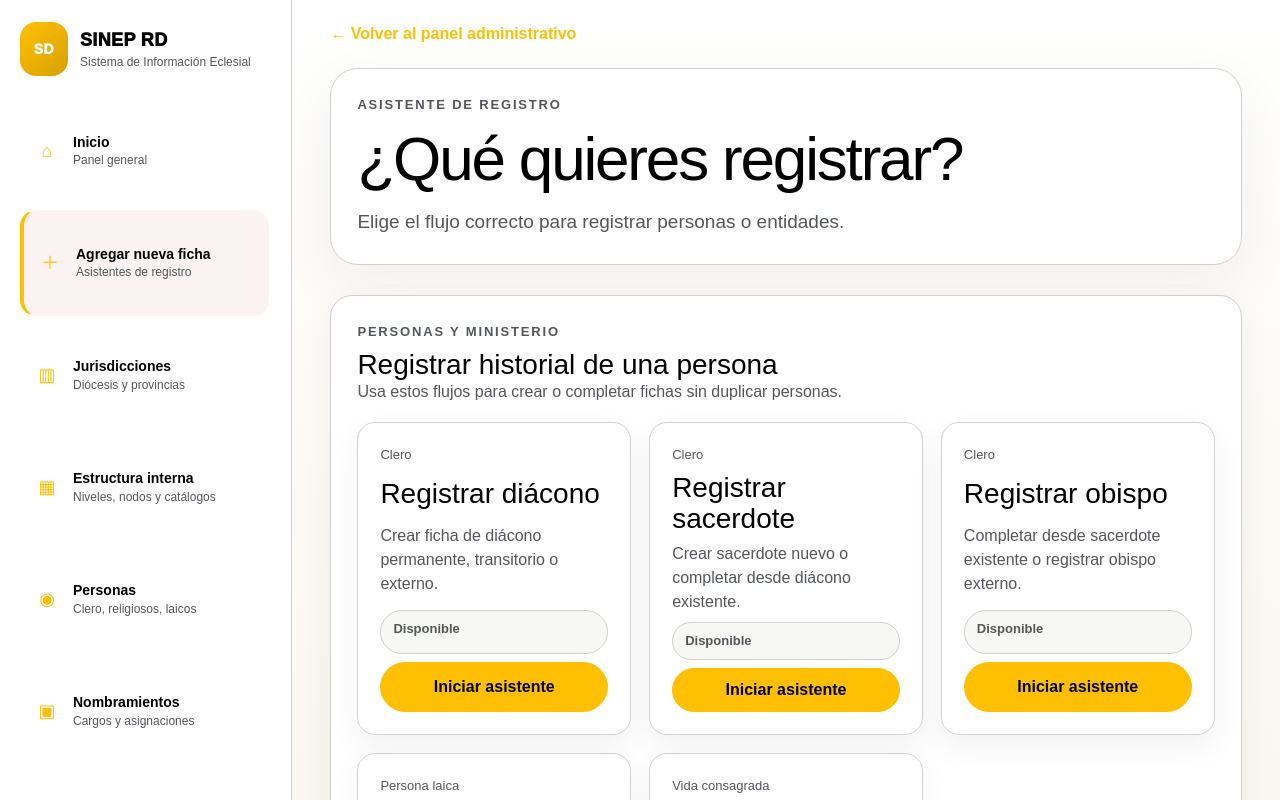
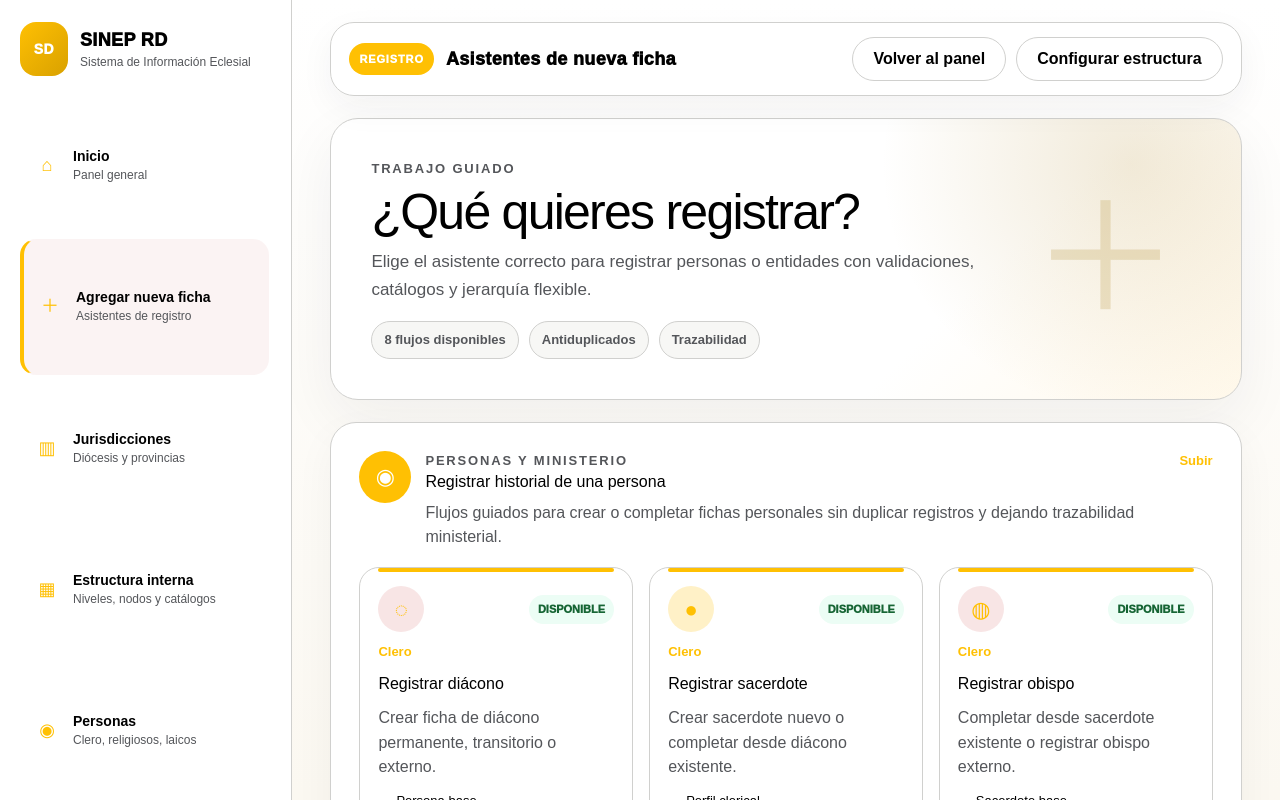
Before and after one commit to Jumen-UX/sinep-rd, a Next.js app: page /admin/nuevo in a window 1280 px wide. Shown: the top 800 px of the page. Built offline with nearby package versions, Linux system fonts and the light colour scheme; no server answers; the database is empty.

Commit message:
Redesign admin creation hub for shared portal shell

```diff
--- a/src/app/admin/nuevo/page.tsx
+++ b/src/app/admin/nuevo/page.tsx
@@ -8,12 +8,15 @@ type FlowItem = {
   description: string
   href: string
   status: string
+  icon: string
+  items: string[]
 }
 
 type FlowGroup = {
   title: string
   eyebrow: string
   description: string
+  icon: string
   items: FlowItem[]
 }
 
@@ -21,60 +24,91 @@ const flowGroups: FlowGroup[] = [
   {
     eyebrow: 'Personas y ministerio',
     title: 'Registrar historial de una persona',
-    description: 'Usa estos flujos para crear o completar fichas sin duplicar personas.',
+    description: 'Flujos guiados para crear o completar fichas personales sin duplicar registros y dejando trazabilidad ministerial.',
+    icon: '◉',
     items: [
-      { title: 'Registrar diácono', type: 'Clero', description: 'Crear ficha de diácono permanente, transitorio o externo.', href: '/admin/nuevo/diacono', status: 'Disponible' },
-      { title: 'Registrar sacerdote', type: 'Clero', description: 'Crear sacerdote nuevo o completar desde diácono existente.', href: '/admin/nuevo/sacerdote', status: 'Disponible' },
-      { title: 'Registrar obispo', type: 'Clero', description: 'Completar desde sacerdote existente o registrar obispo externo.', href: '/admin/nuevo/obispo', status: 'Disponible' },
-      { title: 'Registrar laico/a', type: 'Persona laica', description: 'Crear ficha laica con código interno propio.', href: '/admin/nuevo/laico', status: 'Disponible' },
-      { title: 'Registrar religioso/a', type: 'Vida consagrada', description: 'Crear ficha de persona consagrada no sacerdotal.', href: '/admin/nuevo/religioso', status: 'Disponible' },
+      { title: 'Registrar diácono', type: 'Clero', description: 'Crear ficha de diácono permanente, transitorio o externo.', href: '/admin/nuevo/diacono', status: 'Disponible', icon: '◌', items: ['Persona base', 'Ordenación', 'Servicio'] },
+      { title: 'Registrar sacerdote', type: 'Clero', description: 'Crear sacerdote nuevo o completar desde diácono existente.', href: '/admin/nuevo/sacerdote', status: 'Disponible', icon: '●', items: ['Perfil clerical', 'Incardinación', 'Cargo rápido'] },
+      { title: 'Registrar obispo', type: 'Clero', description: 'Completar desde sacerdote existente o registrar obispo externo.', href: '/admin/nuevo/obispo', status: 'Disponible', icon: '◍', items: ['Sacerdote base', 'Ordenación episcopal', 'Oficio'] },
+      { title: 'Registrar laico/a', type: 'Persona laica', description: 'Crear ficha laica con código interno propio y responsabilidad pastoral.', href: '/admin/nuevo/laico', status: 'Disponible', icon: '♙', items: ['Identidad', 'Servicio', 'Vinculación'] },
+      { title: 'Registrar religioso/a', type: 'Vida consagrada', description: 'Crear ficha de persona consagrada no sacerdotal o religiosa.', href: '/admin/nuevo/religioso', status: 'Disponible', icon: '✦', items: ['Instituto', 'Tipo de vida', 'Asignación'] },
     ],
   },
   {
     eyebrow: 'Estructura eclesial',
-    title: 'Registrar entidades',
-    description: 'Usa estos flujos para agregar jurisdicciones, parroquias o capillas.',
+    title: 'Registrar entidades y unidades',
+    description: 'Asistentes para agregar jurisdicciones, parroquias y capillas usando país, dependencia canónica y estructura flexible.',
+    icon: '▦',
     items: [
-      { title: 'Registrar jurisdicción', type: 'Jurisdicción', description: 'Crear diócesis, arquidiócesis u ordinariato.', href: '/admin/nuevo/jurisdiccion', status: 'Disponible' },
-      { title: 'Registrar parroquia', type: 'Parroquia', description: 'Crear parroquia dependiente de una jurisdicción.', href: '/admin/nuevo/parroquia', status: 'Disponible' },
-      { title: 'Registrar capilla', type: 'Capilla', description: 'Crear capilla dependiente de una entidad existente.', href: '/admin/nuevo/capilla', status: 'Disponible' },
+      { title: 'Registrar jurisdicción', type: 'Jurisdicción', description: 'Crear diócesis, arquidiócesis, ordinariato u otra jurisdicción.', href: '/admin/nuevo/jurisdiccion', status: 'Disponible', icon: '▥', items: ['País ISO', 'Tipo canónico', 'Dependencia'] },
+      { title: 'Registrar parroquia', type: 'Parroquia', description: 'Crear parroquia dependiente de una jurisdicción y su árbol interno.', href: '/admin/nuevo/parroquia', status: 'Disponible', icon: '✚', items: ['Diócesis', 'Nivel padre', 'Ficha pública'] },
+      { title: 'Registrar capilla', type: 'Capilla', description: 'Crear capilla dependiente de parroquia, sector u otra entidad existente.', href: '/admin/nuevo/capilla', status: 'Disponible', icon: '⌂', items: ['Entidad madre', 'Comunidad', 'Fuente'] },
     ],
   },
 ]
 
+function FlowCard({ item }: { item: FlowItem }) {
+  return (
+    <Link className="admin-module-card is-active" href={item.href}>
+      <div className="admin-module-card-head">
+        <span className="admin-module-icon">{item.icon}</span>
+        <span className="admin-status-pill active">{item.status}</span>
+      </div>
+      <p className="entity-type">{item.type}</p>
+      <h3>{item.title}</h3>
+      <p className="meta">{item.description}</p>
+      <ul>
+        {item.items.map((detail) => <li key={detail}>{detail}</li>)}
+      </ul>
+      <span className="admin-module-action">Iniciar asistente <span aria-hidden="true">→</span></span>
+    </Link>
+  )
+}
+
 export default function AdminNuevoPage() {
+  const totalFlows = flowGroups.reduce((total, group) => total + group.items.length, 0)
+
   return (
-    <main className="container dashboard-page admin-config-page">
-      <div className="detail-backlink"><Link href="/admin">← Volver al panel administrativo</Link></div>
+    <main className="admin-create-hub" id="top">
+      <header className="admin-top-header">
+        <div className="admin-top-title">
+          <span className="admin-mini-mark">REGISTRO</span>
+          <strong>Asistentes de nueva ficha</strong>
+        </div>
+        <div className="admin-top-actions">
+          <Link className="button button-secondary" href="/admin">Volver al panel</Link>
+          <Link className="button button-secondary" href="/admin/estructura">Configurar estructura</Link>
+        </div>
+      </header>
 
-      <section className="dashboard-hero card">
+      <section className="admin-welcome-panel">
         <div>
-          <p className="eyebrow">Asistente de registro</p>
+          <p className="eyebrow">Trabajo guiado</p>
           <h1>¿Qué quieres registrar?</h1>
-          <p className="lead">Elige el flujo correcto para registrar personas o entidades.</p>
+          <p className="lead">Elige el asistente correcto para registrar personas o entidades con validaciones, catálogos y jerarquía flexible.</p>
+          <div className="role-list admin-role-list">
+            <span className="role-pill">{totalFlows} flujos disponibles</span>
+            <span className="role-pill">Antiduplicados</span>
+            <span className="role-pill">Trazabilidad</span>
+          </div>
         </div>
+        <div className="admin-welcome-illustration" aria-hidden="true">＋</div>
       </section>
 
       {flowGroups.map((group) => (
-        <section className="card admin-section" key={group.title}>
-          <div className="section-heading">
+        <section className="admin-module-group" key={group.title}>
+          <div className="admin-group-heading">
+            <span>{group.icon}</span>
             <div>
               <p className="eyebrow">{group.eyebrow}</p>
               <h2>{group.title}</h2>
               <p className="meta">{group.description}</p>
             </div>
+            <Link href="#top">Subir</Link>
           </div>
 
-          <div className="grid admin-modules">
-            {group.items.map((item) => (
-              <article className="entity-card admin-module" key={item.title}>
-                <p className="entity-type">{item.type}</p>
-                <h2>{item.title}</h2>
-                <p className="meta">{item.description}</p>
-                <p className="role-pill">{item.status}</p>
-                <Link className="button button-primary" href={item.href}>Iniciar asistente</Link>
-              </article>
-            ))}
+          <div className="admin-module-grid">
+            {group.items.map((item) => <FlowCard item={item} key={item.href} />)}
           </div>
         </section>
       ))}
```
